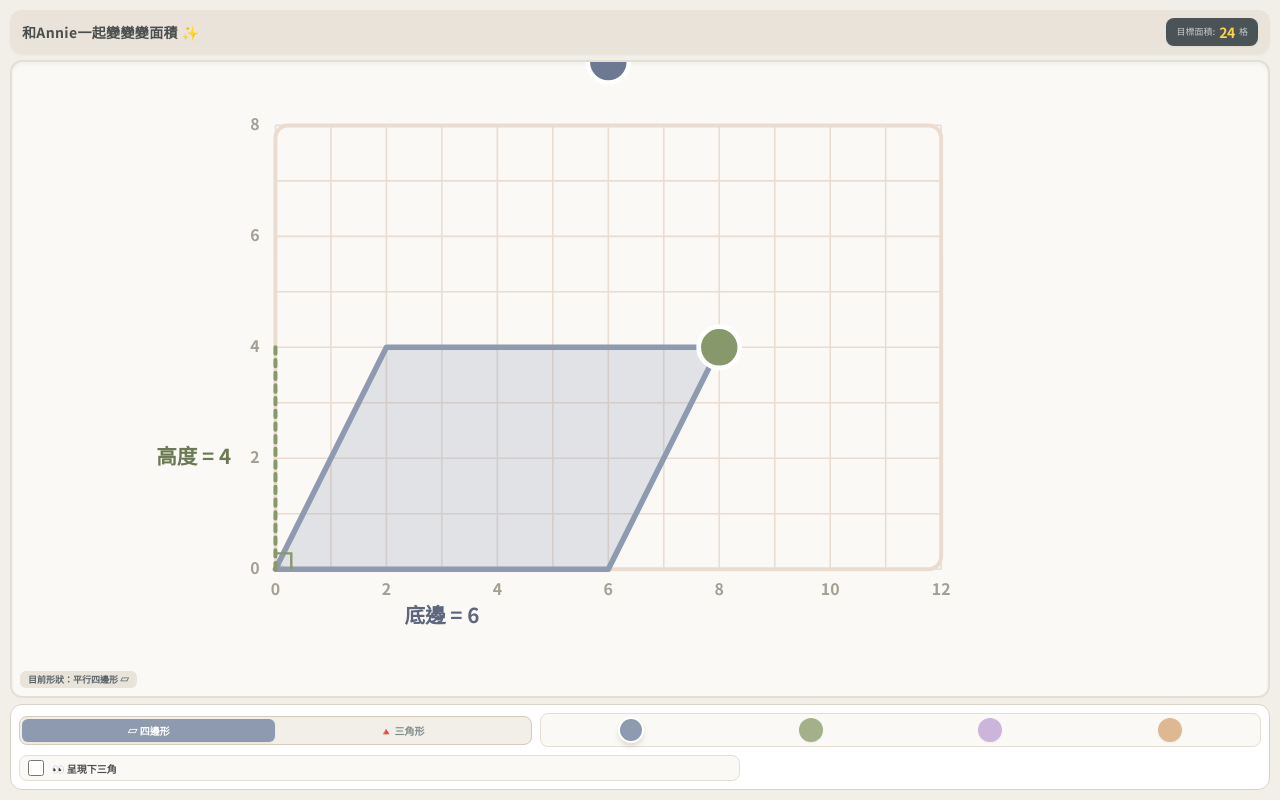
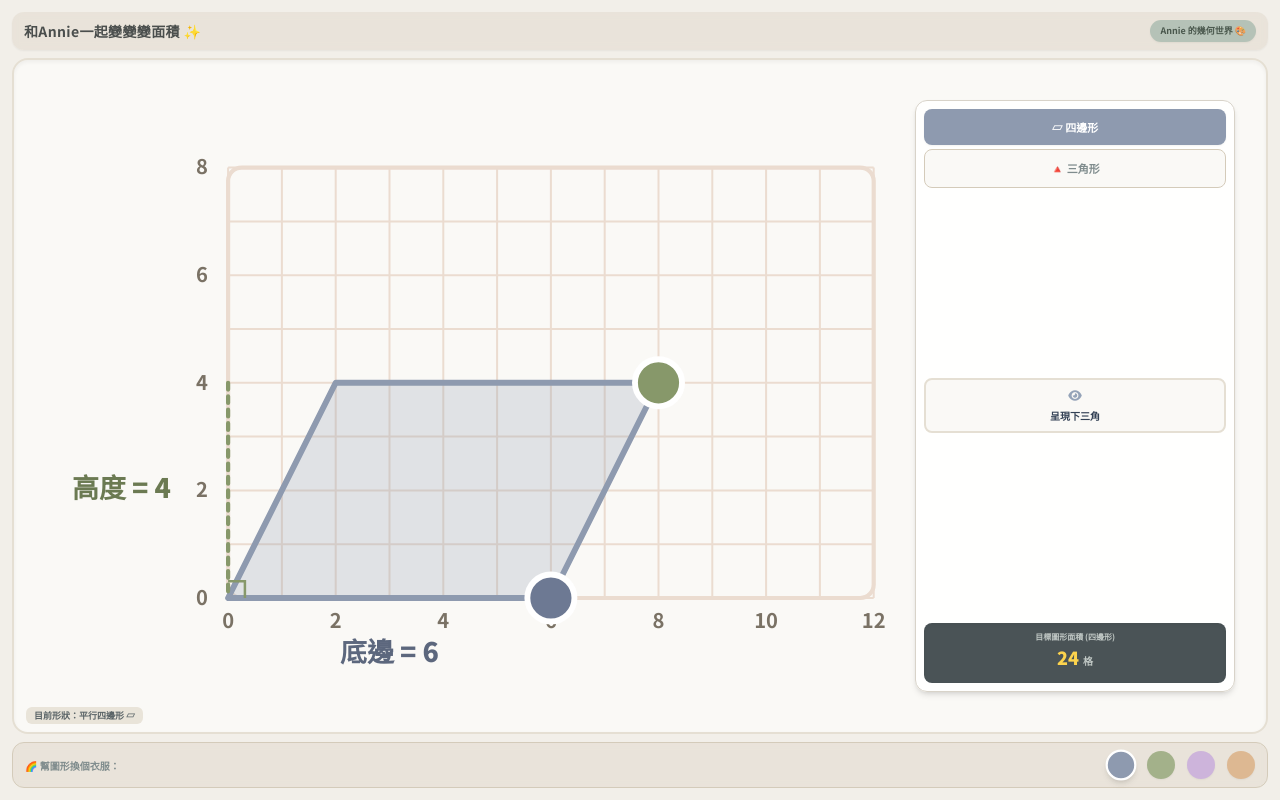
Before and after one commit to anniecs/ShapesWithAnnie, a plain HTML site: page index.html in a window 1280 px wide. Drawn offline with nearby package versions, Linux system fonts and the light colour scheme.

Commit message:
Add files via upload

```diff
--- a/index.html
+++ b/index.html
@@ -4,20 +4,22 @@
     <meta charset="UTF-8">
     <meta name="viewport" content="width=device-width, initial-scale=1.0, maximum-scale=1.0, user-scalable=no, viewport-fit=cover">
     <title>和Annie一起變變變面積</title>
+    <!-- Tailwind CSS -->
     <script src="https://cdn.tailwindcss.com"></script>
+    <!-- FontAwesome -->
     <link rel="stylesheet" href="https://cdnjs.cloudflare.com/ajax/libs/font-awesome/6.5.1/css/all.min.css">
     <style>
-        @import url('https://fonts.googleapis.com/css2?family=Noto+Sans+TC:wght@500;700&display=swap');
+        @import url('https://fonts.googleapis.com/css2?family=Noto+Sans+TC:wght@500;700;900&display=swap');
         body {
             font-family: 'Noto Sans TC', sans-serif;
             background-color: #f2efe9;
             color: #4a4e4d;
-            overflow: hidden; /* 徹底鎖定螢幕，不允許任何多餘滾動 */
+            overflow: hidden; /* 徹底鎖定螢幕，不允許任何滾動 */
             position: fixed;
             width: 100%;
             height: 100%;
         }
-        /* 加大操控點碰觸範圍，更適合 7 歲小朋友 */
+        /* 加大操控點碰觸範圍，更適合小朋友手指拖拉 */
         .magic-handle {
             transition: transform 0.15s ease, fill 0.15s ease;
             cursor: grab;
@@ -31,81 +33,98 @@
         }
     </style>
 </head>
-<body class="flex flex-col h-screen h-[100dvh] justify-between p-2.5 select-none">
+<body class="flex flex-col h-screen h-[100dvh] justify-between p-3 select-none">
 
+    <!-- 頂部極簡單行導覽列 -->
     <header class="w-full flex items-center justify-between bg-[#e5dfd3] bg-opacity-70 backdrop-blur-sm py-2 px-3 rounded-xl shadow-sm z-10 shrink-0">
         <h1 class="text-sm font-bold text-[#4a4e4d] tracking-wide">和Annie一起變變變面積 ✨</h1>
-
-        <div class="bg-[#4a5356] text-white px-2.5 py-1 rounded-lg shadow-sm flex items-center space-x-1 shrink-0">
-            <span class="text-[9px] text-[#c2c9c6]">目標面積:</span>
-            <span id="label-total-area" class="text-sm font-black tracking-tight text-amber-300">24</span>
-            <span class="text-[9px] text-[#c2c9c6]">格</span>
-        </div>
+        <span class="text-[9px] bg-[#b5c2b7] text-[#4a584d] px-2.5 py-1 rounded-full font-bold shadow-sm shrink-0">
+            Annie 的幾何世界 🎨
+        </span>
     </header>
 
-    <div class="flex-grow my-1.5 relative bg-[#faf9f6] border-2 border-[#e5dfd3] rounded-xl overflow-hidden shadow-inner flex items-center justify-center min-h-0 h-0">
+    <!-- 中央核心：幾何畫布與右側控制大整合面板（自適應高度） -->
+    <div class="flex-grow my-2 relative bg-[#faf9f6] border-2 border-[#e5dfd3] rounded-2xl overflow-hidden shadow-inner flex items-center justify-center min-h-0 h-0">
 
+        <!-- SVG 格子紙畫布 (固定比例 viewbox) -->
         <svg id="geo-canvas" class="w-full h-full select-none" viewBox="0 0 600 400" xmlns="http://www.w3.org/2000/svg" style="touch-action: none;">
+            <!-- 背景網格線與 12x8 格子紙 (將由 JS 生成) -->
             <g id="grid-lines"></g>
 
+            <!-- 下底同高三角形（呈現下三角時高亮） -->
             <polygon id="svg-lower-triangle" fill="rgba(224, 159, 141, 0.35)" stroke="#e09f8d" stroke-width="2.5" stroke-linecap="round" stroke-linejoin="round" stroke-dasharray="5 5" style="display: none;"></polygon>
 
+            <!-- 主核心目標圖形 -->
             <polygon id="svg-main-shape" fill="rgba(142, 154, 175, 0.25)" stroke="#8e9aaf" stroke-width="3.5" stroke-linejoin="round" stroke-linecap="round"></polygon>
 
+            <!-- 身高指示線與直角記號 -->
             <line id="svg-height-line" stroke="#87986a" stroke-width="2.5" stroke-dasharray="4 4" stroke-linecap="round"></line>
             <path id="svg-right-angle" fill="none" stroke="#87986a" stroke-width="1.5"></path>
 
-            <text id="svg-height-text" fill="#6b7a52" font-weight="700" font-size="13" text-anchor="end" alignment-baseline="middle">高度 = 4</text>
-            <text id="svg-base-text" fill="#5c677d" font-weight="700" font-size="13" text-anchor="middle">底邊 = 6</text>
+            <!-- 外側大型數字標籤 (字體變大、加粗且完全避開網格座標) -->
+            <text id="svg-height-text" fill="#6b7a52" font-weight="900" font-size="16" text-anchor="end" alignment-baseline="middle">高度 = 4</text>
+            <text id="svg-base-text" fill="#5c677d" font-weight="900" font-size="16" text-anchor="middle">底邊 = 6</text>
 
-            <circle id="handle-top-right" class="magic-handle" r="13" fill="#87986a" stroke="#ffffff" stroke-width="3" shadow-md></circle>
+            <!-- 魔法觸控操控球：右上角 (控制高、斜度) - 🟢 -->
+            <circle id="handle-top-right" class="magic-handle" r="14" fill="#87986a" stroke="#ffffff" stroke-width="3.5" shadow-md></circle>
 
-            <circle id="handle-bottom-right" class="magic-handle" r="13" fill="#6d7993" stroke="#ffffff" stroke-width="3" shadow-md></circle>
+            <!-- 魔法觸控操控球：右下角 (控制底邊長度) - 🔵 -->
+            <circle id="handle-bottom-right" class="magic-handle" r="14" fill="#6d7993" stroke="#ffffff" stroke-width="3.5" shadow-md></circle>
         </svg>
 
-        <div class="absolute bottom-2 left-2 bg-[#e5dfd3] bg-opacity-80 px-2 py-0.5 rounded-md text-[9px] font-bold text-[#5a6467] pointer-events-none">
+        <!-- 形狀名稱浮動提示 -->
+        <div class="absolute bottom-2 left-3 bg-[#e5dfd3] bg-opacity-80 px-2 py-0.5 rounded-md text-[9px] font-bold text-[#5a6467] pointer-events-none">
             目前形狀：<span id="label-shape-name">平行四邊形 ▱</span>
+        </div>
+
+        <!-- 🌟 右側留白區域：一體化操作與面積呈現面板 (手機完美高度對應) -->
+        <div class="absolute right-[2.5%] top-[6%] bottom-[6%] w-[25.5%] flex flex-col justify-between bg-white bg-opacity-95 p-2 rounded-xl border border-[#d8d3c9] shadow-md z-20">
+
+            <!-- 1. 形狀快速切換鈕 (超大容易點按) -->
+            <div class="flex flex-col space-y-1 shrink-0">
+                <button id="btn-parallelogram" onclick="setShape('parallelogram')" class="w-full py-2.5 rounded-lg text-[11px] font-bold transition-all bg-[#8e9aaf] text-white shadow-sm flex items-center justify-center space-x-1">
+                    <span>▱ 四邊形</span>
+                </button>
+                <button id="btn-triangle" onclick="setShape('triangle')" class="w-full py-2.5 rounded-lg text-[11px] font-bold transition-all text-[#7f8c8d] border border-[#d4cbba] bg-[#faf9f6] flex items-center justify-center space-x-1">
+                    <span>🔺 三角形</span>
+                </button>
+            </div>
+
+            <!-- 2. 下三角勾選處 (升級為好按的大按鈕，防止按不到 checkbox) -->
+            <button id="btn-toggle-triangle" onclick="toggleTriangleOption()" class="w-full py-2 px-1 rounded-lg border-2 border-[#e5dfd3] bg-[#faf9f6] text-[10px] font-bold text-slate-700 flex flex-col items-center justify-center space-y-1 transition-all shrink-0">
+                <i id="triangle-btn-icon" class="fa-solid fa-eye text-slate-400 text-xs"></i>
+                <span id="triangle-btn-text">呈現下三角</span>
+            </button>
+
+            <!-- 3. 大字體面積數據呈現區 (黑底金字高對比，極清晰) -->
+            <div class="space-y-1.5 shrink-0">
+                <!-- 總面積面板 -->
+                <div class="bg-[#4a5356] text-white p-2 rounded-lg text-center flex flex-col justify-center shadow-inner">
+                    <span class="text-[8px] text-[#c2c9c6] font-bold block">目標圖形面積 (<span id="label-shape-type">平行四邊形</span>)</span>
+                    <span id="metric-total-area" class="text-lg font-black text-amber-300">24 <span class="text-[9px] font-bold text-[#c2c9c6]">格</span></span>
+                </div>
+                <!-- 下三角面積面板 (勾選後即時呈現) -->
+                <div id="small-triangle-report" class="bg-[#e09f8d] bg-opacity-20 border border-[#e09f8d] border-opacity-40 p-2 rounded-lg text-center flex flex-col justify-center transition-all" style="display: none;">
+                    <span class="text-[8px] text-[#b86b57] font-bold block">下三角面積</span>
+                    <span id="metric-triangle-area" class="text-lg font-black text-[#b86b57]">12 <span class="text-[9px] font-bold text-[#b86b57]">格</span></span>
+                </div>
+            </div>
+
         </div>
     </div>
 
-    <div class="w-full bg-white rounded-xl border border-[#d8d3c9] p-2 flex flex-col space-y-2 shrink-0">
-
-        <div class="grid grid-cols-12 gap-2 items-center">
-            <div class="col-span-5 flex bg-[#f2efe9] p-0.5 rounded-lg border border-[#d4cbba] shrink-0">
-                <button id="btn-parallelogram" onclick="setShape('parallelogram')" class="flex-1 py-1 rounded-md text-[10px] font-bold transition-all bg-[#8e9aaf] text-white shadow-sm">
-                    ▱ 四邊形
-                </button>
-                <button id="btn-triangle" onclick="setShape('triangle')" class="flex-1 py-1 rounded-md text-[10px] font-bold transition-all text-[#7f8c8d]">
-                    🔺 三角形
-                </button>
-            </div>
-
-            <div class="col-span-7 flex items-center justify-around bg-[#faf9f6] py-1 rounded-lg border border-[#e5dfd3] shrink-0">
-                <button onclick="changeColor('blue')" id="palette-blue" class="w-6 h-6 rounded-full bg-[#8e9aaf] border-2 border-white shadow-md transform scale-110 transition-transform"></button>
-                <button onclick="changeColor('green')" id="palette-green" class="w-6 h-6 rounded-full bg-[#a3b18a] border-2 border-transparent shadow-sm transition-transform"></button>
-                <button onclick="changeColor('pink')" id="palette-pink" class="w-6 h-6 rounded-full bg-[#cdb4db] border-2 border-transparent shadow-sm transition-transform"></button>
-                <button onclick="changeColor('orange')" id="palette-orange" class="w-6 h-6 rounded-full bg-[#ddb892] border-2 border-transparent shadow-sm transition-transform"></button>
-            </div>
-        </div>
-
-        <div class="grid grid-cols-12 gap-2 items-center">
-            <div id="option-triangle-wrapper" class="col-span-7 bg-[#faf9f6] px-2 py-1 rounded-lg border border-[#e5dfd3] transition-opacity shrink-0">
-                <label class="flex items-center space-x-2 cursor-pointer select-none">
-                    <input type="checkbox" id="input-show-triangle" onchange="toggleTriangleOption()" class="w-4 h-4 rounded border-[#d8d3c9] text-[#e09f8d] focus:ring-0 bg-white">
-                    <span class="text-[10px] font-bold text-[#4a4e4d]">
-                        👀 呈現下三角
-                    </span>
-                </label>
-            </div>
-
-            <div id="small-triangle-report" class="col-span-5 bg-[#e09f8d] bg-opacity-10 border border-[#e09f8d] border-opacity-30 py-1 px-1.5 rounded-lg text-center transition-all shrink-0" style="display: none;">
-                <span class="text-[10px] font-bold text-[#b86b57]">
-                    下三角: <span id="label-triangle-area" class="text-xs font-black">12</span> 格
-                </span>
-            </div>
+    <!-- 底部控制區：色彩更換畫筆 (保留在下方) -->
+    <div class="w-full bg-[#e5dfd3] bg-opacity-70 backdrop-blur-sm p-2 rounded-xl border border-[#d4cbba] flex items-center justify-between shrink-0">
+        <span class="text-[10px] font-bold text-[#7f8c8d] ml-1">🌈 幫圖形換個衣服：</span>
+        <div class="flex items-center space-x-3 pr-1">
+            <button onclick="changeColor('blue')" id="palette-blue" class="w-7 h-7 rounded-full bg-[#8e9aaf] border-2 border-white shadow-md transform scale-110 transition-transform"></button>
+            <button onclick="changeColor('green')" id="palette-green" class="w-7 h-7 rounded-full bg-[#a3b18a] border-2 border-transparent shadow-sm transition-transform"></button>
+            <button onclick="changeColor('pink')" id="palette-pink" class="w-7 h-7 rounded-full bg-[#cdb4db] border-2 border-transparent shadow-sm transition-transform"></button>
+            <button onclick="changeColor('orange')" id="palette-orange" class="w-7 h-7 rounded-full bg-[#ddb892] border-2 border-transparent shadow-sm transition-transform"></button>
         </div>
     </div>
 
+    <!-- 互動核心 JS -->
     <script>
         // --- 核心幾何整數狀態 ---
         let currentShape = 'parallelogram';
@@ -114,7 +133,7 @@
         let slant = 2;
         let showLowerTriangle = false;
 
-        // --- 莫蘭迪繽紛色調設定 ---
+        // --- 莫蘭迪色調設定 ---
         let activeColorKey = 'blue';
         const colorPalette = {
             blue: { mainFill: 'rgba(142, 154, 175, 0.25)', mainStroke: '#8e9aaf', subFill: 'rgba(224, 159, 141, 0.35)', subStroke: '#e09f8d', hex: '#8e9aaf' },
@@ -123,12 +142,12 @@
             orange: { mainFill: 'rgba(221, 184, 146, 0.25)', mainStroke: '#ddb892', subFill: 'rgba(156, 175, 136, 0.35)', subStroke: '#9caf88', hex: '#ddb892' }
         };
 
-        // --- 完美的虛擬網格錨點（在 600x400 的固定坐標系中） ---
-        const GRID_SCALE = 35;
-        const ORIGIN_X = 70;
+        // --- 穩定的虛擬網格錨點（600x400 固定 viewBox 比例） ---
+        const GRID_SCALE = 32;
+        const ORIGIN_X = 55;
         const ORIGIN_Y = 320;
 
-        // --- 拖拉手勢與狀態 ---
+        // --- 拖拉狀態 ---
         let activeHandle = null;
         let startMouseX = 0;
         let startMouseY = 0;
@@ -145,7 +164,7 @@
             renderGeometry();
         });
 
-        // 鋪滿穩定的格子紙 (限定寬度 12 格，高度 8 格)
+        // 鋪滿 12x8 的格子紙，留白給右側面板
         function generateDynamicGrid() {
             const gridLinesContainer = document.getElementById('grid-lines');
             let gridHTML = '';
@@ -153,34 +172,34 @@
             const paperWidth = 12 * GRID_SCALE;
             const paperHeight = 8 * GRID_SCALE;
 
-            // 1. 幾何格子紙卡片背景
+            // 1. 幾何格子紙卡片背景 (圓角卡片)
             gridHTML += `<rect x="${ORIGIN_X}" y="${ORIGIN_Y - paperHeight}" width="${paperWidth}" height="${paperHeight}" fill="#faf9f6" stroke="#ebdcd0" stroke-width="2.5" rx="8" />`;
 
             // 2. 內部的直向與橫向格線
             for (let i = 0; i <= 12; i++) {
                 const x = ORIGIN_X + i * GRID_SCALE;
-                gridHTML += `<line x1="${x}" y1="${ORIGIN_Y - paperHeight}" x2="${x}" y2="${ORIGIN_Y}" stroke="#ebdcd0" stroke-width="1" />`;
+                gridHTML += `<line x1="${x}" y1="${ORIGIN_Y - paperHeight}" x2="${x}" y2="${ORIGIN_Y}" stroke="#ebdcd0" stroke-width="1.2" />`;
             }
             for (let j = 0; j <= 8; j++) {
                 const y = ORIGIN_Y - j * GRID_SCALE;
-                gridHTML += `<line x1="${ORIGIN_X}" y1="${y}" x2="${ORIGIN_X + paperWidth}" y2="${y}" stroke="#ebdcd0" stroke-width="1" />`;
+                gridHTML += `<line x1="${ORIGIN_X}" y1="${y}" x2="${ORIGIN_X + paperWidth}" y2="${y}" stroke="#ebdcd0" stroke-width="1.2" />`;
             }
 
-            // 3. 下方的刻度標籤
+            // 3. X 軸刻度 (放大並加粗)
             for (let i = 0; i <= 12; i += 2) {
                 const x = ORIGIN_X + i * GRID_SCALE;
-                gridHTML += `<text x="${x}" y="${ORIGIN_Y + 16}" fill="#a59e92" font-size="10" font-weight="700" text-anchor="middle">${i}</text>`;
+                gridHTML += `<text x="${x}" y="${ORIGIN_Y + 18}" fill="#7a7265" font-size="12" font-weight="bold" text-anchor="middle">${i}</text>`;
             }
-            // 4. 左側的高度刻度標籤
+            // 4. Y 軸刻度 (放大並加粗)
             for (let j = 0; j <= 8; j += 2) {
                 const y = ORIGIN_Y - j * GRID_SCALE;
-                gridHTML += `<text x="${ORIGIN_X - 10}" y="${y + 3}" fill="#a59e92" font-size="10" font-weight="700" text-anchor="end">${j}</text>`;
+                gridHTML += `<text x="${ORIGIN_X - 12}" y="${y + 4}" fill="#7a7265" font-size="12" font-weight="bold" text-anchor="end">${j}</text>`;
             }
 
             gridLinesContainer.innerHTML = gridHTML;
         }
 
-        // --- 轉換螢幕座標為 SVG 內部精準虛擬座標（解決手勢偏離） ---
+        // --- 轉換螢幕座標為 SVG 內部虛擬座標（徹底解決手勢偏離漂移問題） ---
         function getSVGPoint(e, svgElement) {
             const point = svgElement.createSVGPoint();
             const clientX = e.touches ? e.touches[0].clientX : e.clientX;
@@ -216,28 +235,44 @@
             currentShape = shapeType;
             const btnP = document.getElementById('btn-parallelogram');
             const btnT = document.getElementById('btn-triangle');
-            const wrapper = document.getElementById('option-triangle-wrapper');
+            const wrapper = document.getElementById('btn-toggle-triangle');
 
             if (shapeType === 'parallelogram') {
-                btnP.className = "flex-1 py-1 rounded-md text-[10px] font-bold transition-all bg-[#8e9aaf] text-white shadow-sm";
-                btnT.className = "flex-1 py-1 rounded-md text-[10px] font-bold transition-all text-[#7f8c8d]";
+                btnP.className = "w-full py-2.5 rounded-lg text-[11px] font-bold transition-all bg-[#8e9aaf] text-white shadow-sm flex items-center justify-center space-x-1";
+                btnT.className = "w-full py-2.5 rounded-lg text-[11px] font-bold transition-all text-[#7f8c8d] border border-[#d4cbba] bg-[#faf9f6] flex items-center justify-center space-x-1";
                 wrapper.style.opacity = "1";
                 wrapper.style.pointerEvents = "auto";
             } else {
-                btnT.className = "flex-1 py-1 rounded-md text-[10px] font-bold transition-all bg-[#8e9aaf] text-white shadow-sm";
-                btnP.className = "flex-1 py-1 rounded-md text-[10px] font-bold transition-all text-[#7f8c8d]";
-                document.getElementById('input-show-triangle').checked = false;
+                btnT.className = "w-full py-2.5 rounded-lg text-[11px] font-bold transition-all bg-[#8e9aaf] text-white shadow-sm flex items-center justify-center space-x-1";
+                btnP.className = "w-full py-2.5 rounded-lg text-[11px] font-bold transition-all text-[#7f8c8d] border border-[#d4cbba] bg-[#faf9f6] flex items-center justify-center space-x-1";
                 showLowerTriangle = false;
                 wrapper.style.opacity = "0.4";
                 wrapper.style.pointerEvents = "none";
                 document.getElementById('small-triangle-report').style.display = 'none';
             }
+            updateControlsState();
             renderGeometry();
         }
 
         function toggleTriangleOption() {
-            showLowerTriangle = document.getElementById('input-show-triangle').checked;
+            if (currentShape !== 'parallelogram') return;
+            showLowerTriangle = !showLowerTriangle;
+            updateControlsState();
             renderGeometry();
+        }
+
+        // 更新右側「下三角自訂按鈕」的亮起狀態
+        function updateControlsState() {
+            const btn = document.getElementById('btn-toggle-triangle');
+            const icon = document.getElementById('triangle-btn-icon');
+
+            if (showLowerTriangle) {
+                btn.className = "w-full py-2 px-1 rounded-lg border-2 border-[#e09f8d] bg-[#fdf2f0] text-[10px] font-black text-[#b86b57] flex flex-col items-center justify-center space-y-1 transition-all shrink-0";
+                icon.className = "fa-solid fa-eye text-[#e09f8d] text-xs";
+            } else {
+                btn.className = "w-full py-2 px-1 rounded-lg border-2 border-[#e5dfd3] bg-[#faf9f6] text-[10px] font-bold text-slate-700 flex flex-col items-center justify-center space-y-1 transition-all shrink-0";
+                icon.className = "fa-solid fa-eye-slash text-slate-400 text-xs";
+            }
         }
 
         // --- 核心拖拉點擊事件 ---
@@ -326,6 +361,9 @@
             lowerTriangleEl.setAttribute('fill', theme.subFill);
             lowerTriangleEl.setAttribute('stroke', theme.subStroke);
 
+            // 取得右側圖形類型標題
+            const labelShapeTypeEl = document.getElementById('label-shape-type');
+
             if (currentShape === 'parallelogram') {
                 cx = ORIGIN_X + (base + slant) * GRID_SCALE;
                 cy = ORIGIN_Y - height * GRID_SCALE;
@@ -337,7 +375,7 @@
                 if (showLowerTriangle) {
                     lowerTriangleEl.setAttribute('points', `${ax},${ay} ${bx},${by} ${dx},${dy}`);
                     lowerTriangleEl.style.display = 'block';
-                    document.getElementById('small-triangle-report').style.display = 'block';
+                    document.getElementById('small-triangle-report').style.display = 'flex';
                 } else {
                     lowerTriangleEl.style.display = 'none';
                     document.getElementById('small-triangle-report').style.display = 'none';
@@ -345,10 +383,21 @@
 
                 const labelShapeText = (slant === 0) ? "長方形 🟩" : "平行四邊形 ▱";
                 document.getElementById('label-shape-name').innerText = labelShapeText;
+
+                if (labelShapeTypeEl) {
+                    labelShapeTypeEl.innerText = (slant === 0) ? "長方形" : "四邊形";
+                }
+
                 const area = base * height;
-                document.getElementById('label-total-area').innerText = area;
-                document.getElementById('label-triangle-area').innerText = (base * height) / 2;
+                document.getElementById('metric-total-area').innerHTML = `${area} <span class="text-[10px] font-bold text-[#c2c9c6]">格</span>`;
 
+                const triangleArea = (base * height) / 2;
+                const metricTriangleAreaEl = document.getElementById('metric-triangle-area');
+                if (metricTriangleAreaEl) {
+                    metricTriangleAreaEl.innerHTML = `${triangleArea} <span class="text-[9px] font-bold text-[#b86b57]">格</span>`;
+                }
+
+                // 🟢 操控球定位在右上頂點
                 handleTopRight.setAttribute('cx', cx);
                 handleTopRight.setAttribute('cy', cy);
             } else {
@@ -361,29 +410,37 @@
 
                 const labelShapeText = (slant === 0) ? "直角三角形 📐" : "三角形 🔺";
                 document.getElementById('label-shape-name').innerText = labelShapeText;
+
+                if (labelShapeTypeEl) {
+                    labelShapeTypeEl.innerText = (slant === 0) ? "直角三角形" : "三角形";
+                }
+
                 const area = (base * height) / 2;
-                document.getElementById('label-total-area').innerText = area;
+                document.getElementById('metric-total-area').innerHTML = `${area} <span class="text-[10px] font-bold text-[#c2c9c6]">格</span>`;
 
+                // 🟢 操控球定位在頂部頂點
                 handleTopRight.setAttribute('cx', cx);
                 handleTopRight.setAttribute('cy', cy);
             }
 
+            // 🔵 操控球完美鎖定在底右頂點
             handleBottomRight.setAttribute('cx', bx);
-            handleBottomRight.setAttribute('by', by);
+            handleBottomRight.setAttribute('cy', by);
 
-            // 調整高度參考線與高文字，偏移 28 防止壓到
+            // 調整高度參考線
             heightLineEl.setAttribute('x1', ORIGIN_X);
             heightLineEl.setAttribute('y1', ORIGIN_Y - height * GRID_SCALE);
             heightLineEl.setAttribute('x2', ORIGIN_X);
             heightLineEl.setAttribute('y2', ORIGIN_Y);
 
-            heightTextEl.setAttribute('x', ORIGIN_X - 28);
+            // 高度文字偏移 34 像素，完全避開座標數字
+            heightTextEl.setAttribute('x', ORIGIN_X - 34);
             heightTextEl.setAttribute('y', ORIGIN_Y - (height * GRID_SCALE) / 2);
             heightTextEl.textContent = `高度 = ${height}`;
 
-            // 調整底邊文字，偏移 34 防止壓到
+            // 底邊文字向下偏移 38 像素，完全避開下方座標數字
             baseTextEl.setAttribute('x', ORIGIN_X + (base * GRID_SCALE) / 2);
-            baseTextEl.setAttribute('y', ORIGIN_Y + 34);
+            baseTextEl.setAttribute('y', ORIGIN_Y + 38);
             baseTextEl.textContent = `底邊 = ${base}`;
 
             const hBox = 10;
```
